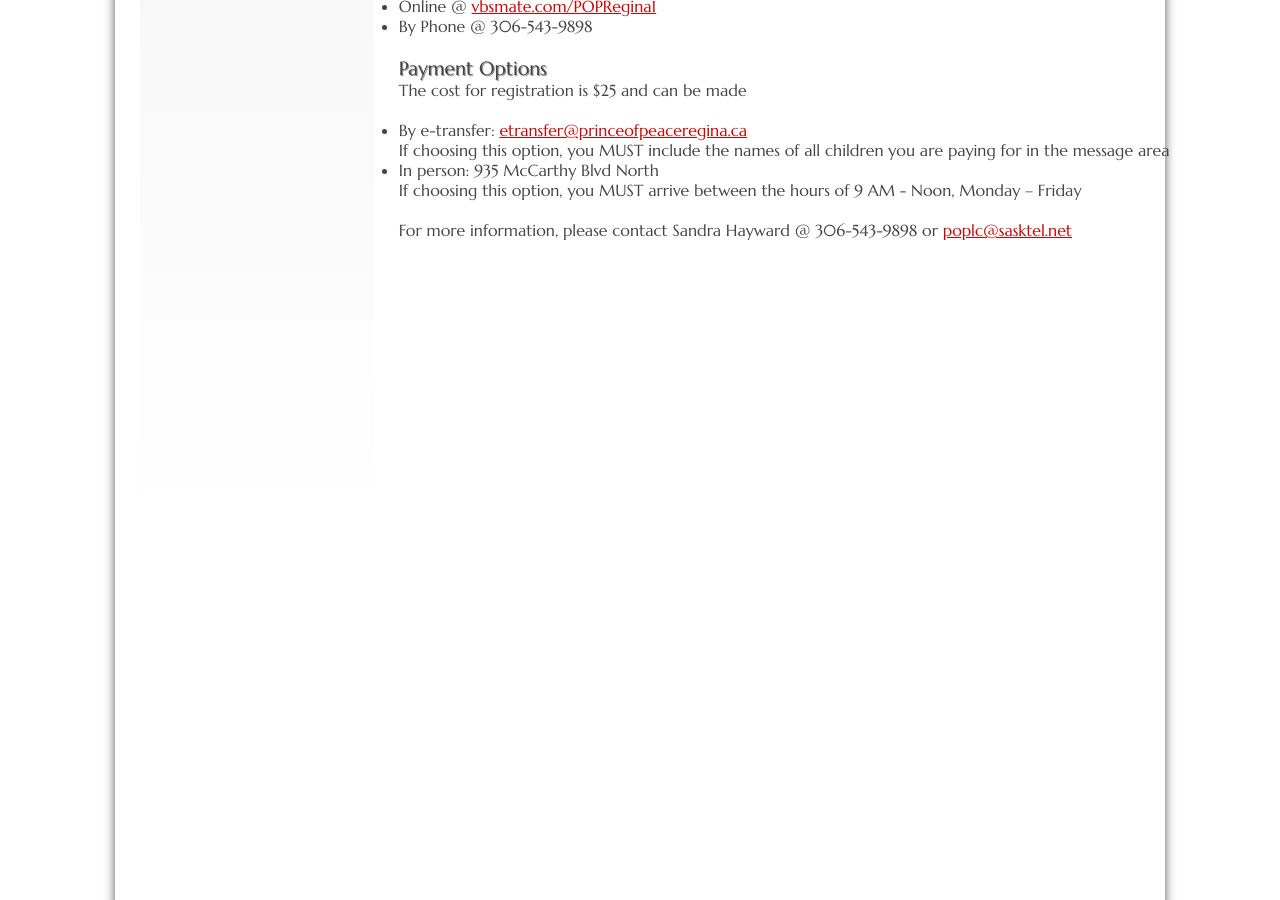
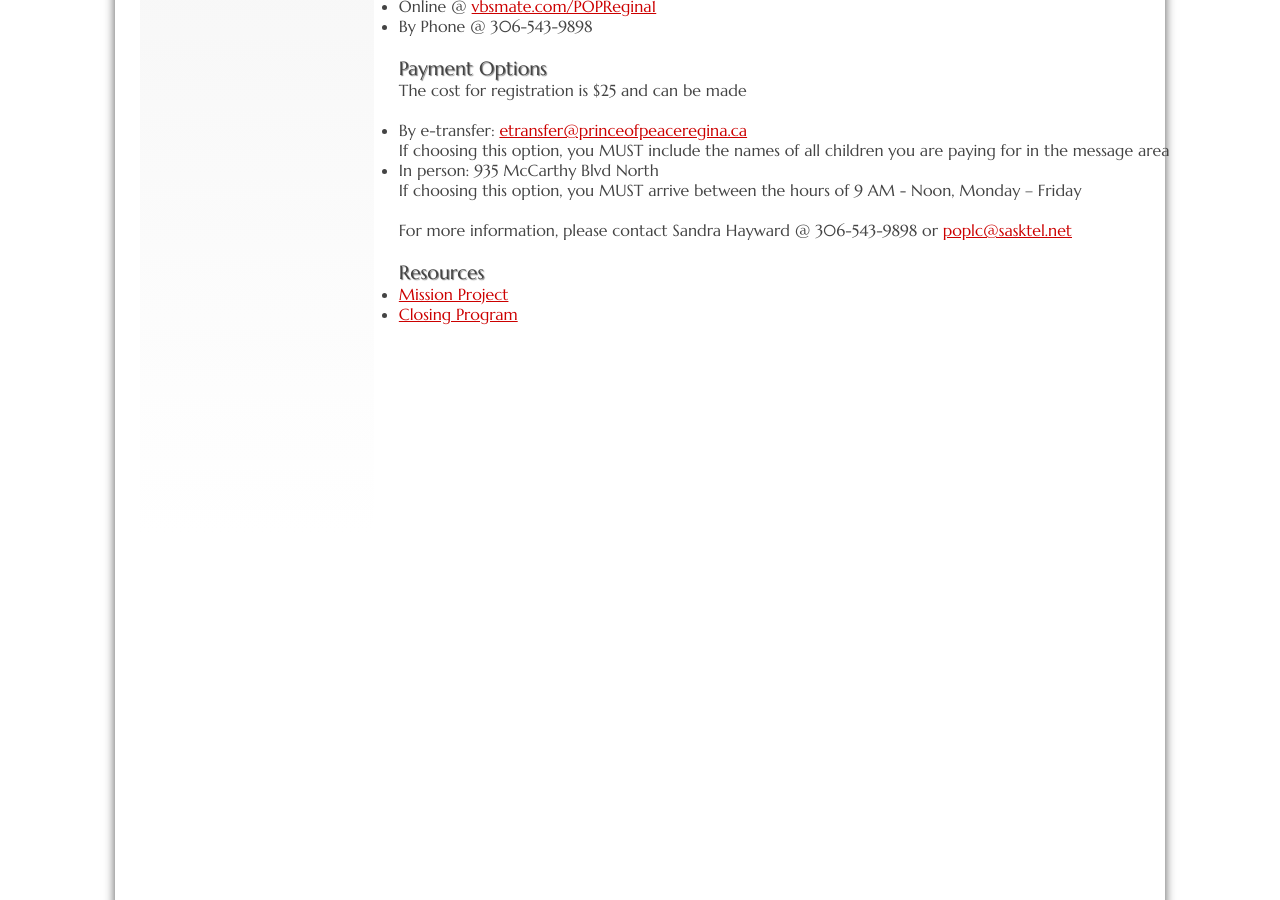
Before and after one commit to weslowsk/princeofpeace, a Jekyll site: the page built from vbs.html, in a window 1280 px wide and 900 px high, scrolled down 771 px. Built offline with Jekyll 4.4.1, drawn with Linux system fonts in a browser that asks for light colours.

Commit message:
VBS resources

```diff
--- a/vbs.html
+++ b/vbs.html
@@ -45,3 +45,13 @@ title: VBS 2022
 <p>
     For more information, please contact Sandra Hayward @ 306-543-9898 or <a href="mailto:poplc@sasktel.net">poplc@sasktel.net</a>
 </p>
+<br/>
+
+<h2 id="resources">Resources</h2>
+<p>
+    <ul>
+        <li><a target="mission_project" href="./images/vbs_2022_mission_project.png">Mission Project</a></li>
+        <li><a target="closing_program" href="./images/vbs_2022_closing_program.png">Closing Program</a></li>
+
+    </ul>
+</p>
```
Also changed, not shown: 2 other files.
